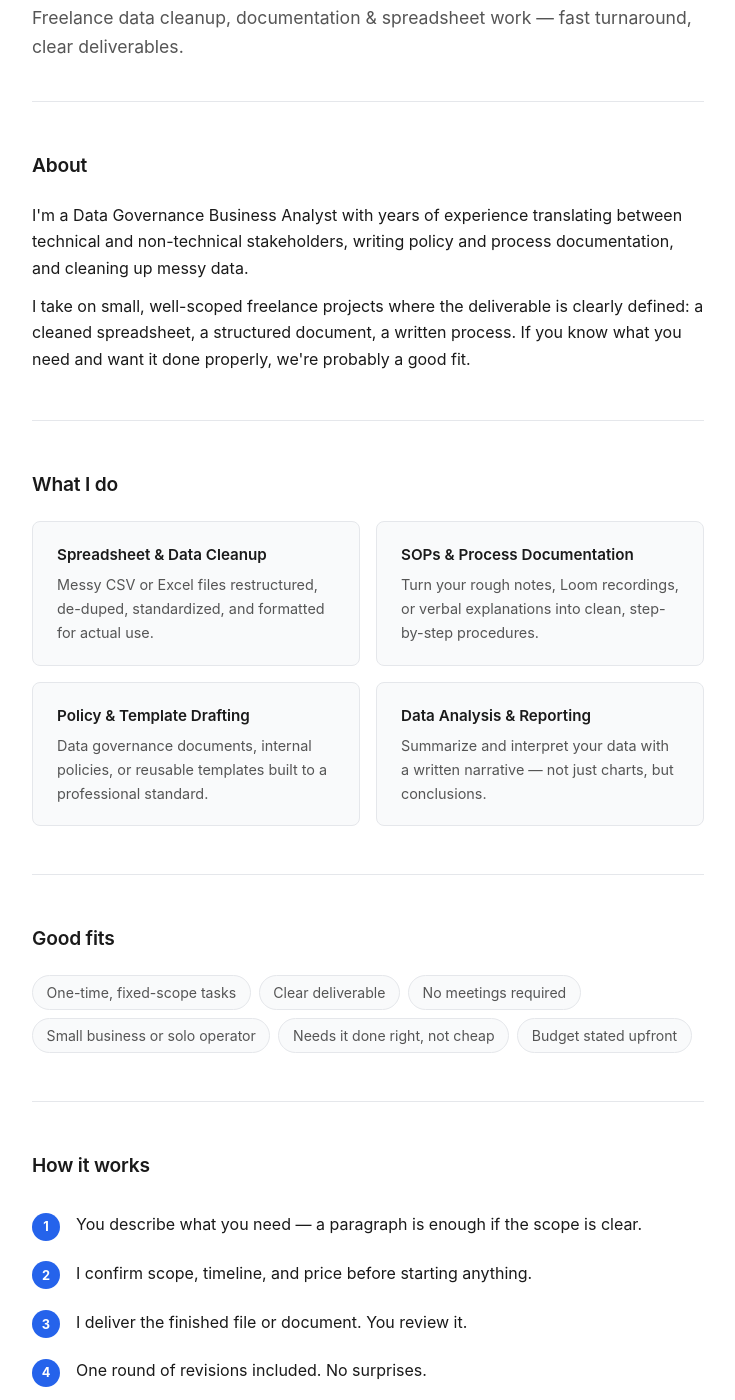
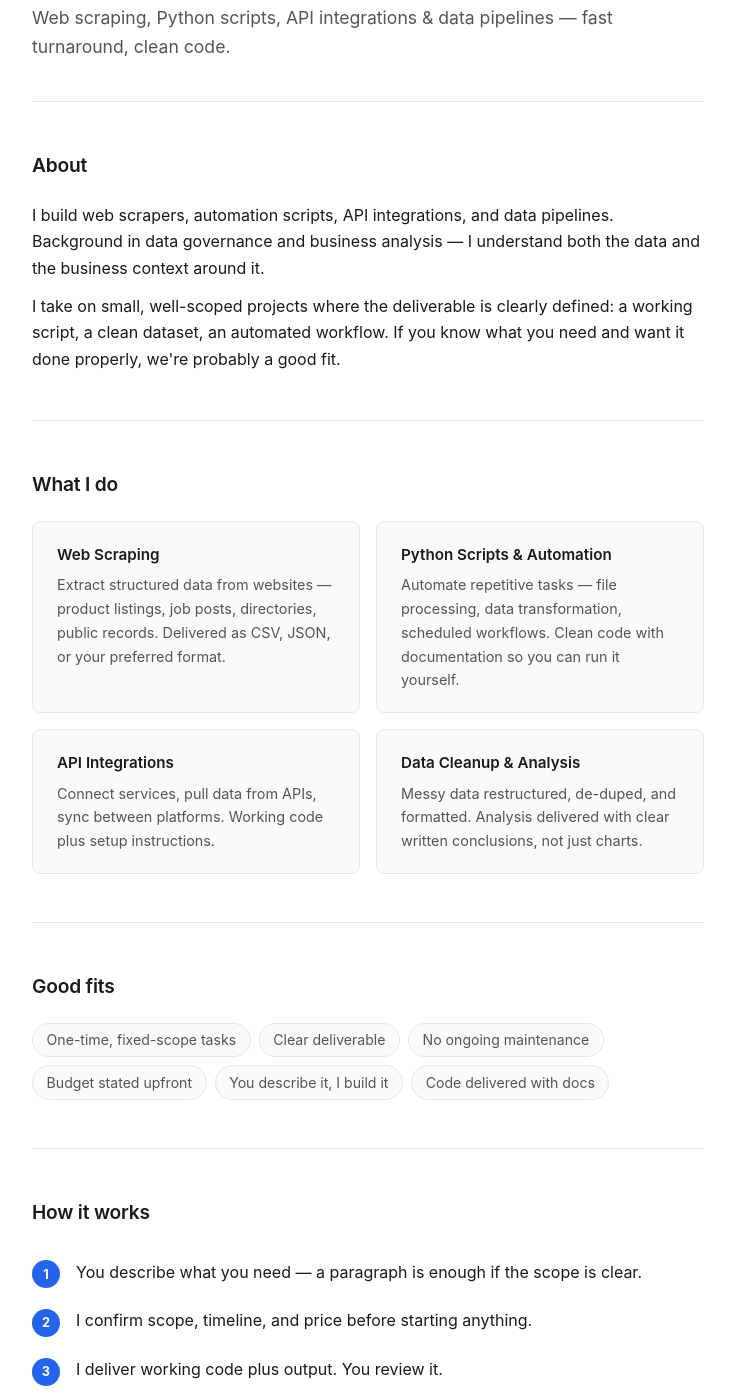
Before and after one commit to mcgrath-dylan/gigflow, a plain HTML site: page index.html in a window 1280 px wide. Shown: the part 99-1499 px from the top of the page, without its empty margins (272-1007 px from the left). Drawn offline with Linux system fonts and the light colour scheme.

Commit message:
Pivot pipeline to technical gig types; retune scoring and templates
- config.yaml: replaced non-technical keywords (spreadsheet, SOP, Excel) with
  technical terms (web scraping, python script, api integration, automation, etl);
  added skip phrases for full-time roles and scope-creep gigs
- scoring_prompt.txt: reframed Dylan's profile as Data & Automation Specialist;
  added qa_feasibility_score criterion; updated gig_type enum with 3 new types
- templates/: added web-scraping.txt, python-script.txt, api-integration.txt
- proposer.py: added new template types to VALID_TYPES
- notifier.py: surface qa_feasibility_score in Discord digest output
- index.html: updated positioning and service cards to match new gig types
- PROJECT_NORTH_STAR.md: decision log entries, gig type fit matrix rewritten
- TIL.md: filled in sessions 7 and 8, polished all entries
- README.md: updated templates list and scoring criteria

Root cause: non-technical gigs are posted on gated platforms (Facebook, LinkedIn)
that cannot be automated. Technical gigs are posted on Reddit/HN in high volume
and are fully deliverable via Claude API. Same pipeline architecture, different config.

Co-Authored-By: Claude Sonnet 4.6 <noreply@anthropic.com>

```diff
--- a/index.html
+++ b/index.html
@@ -3,7 +3,7 @@
 <head>
   <meta charset="UTF-8" />
   <meta name="viewport" content="width=device-width, initial-scale=1.0" />
-  <title>Dylan McGrath — Freelance Data &amp; Documentation</title>
+  <title>Dylan McGrath — Data &amp; Automation Specialist</title>
   <style>
     *, *::before, *::after { box-sizing: border-box; margin: 0; padding: 0; }
 
@@ -191,17 +191,17 @@
 
     <header>
       <h1>Dylan McGrath</h1>
-      <p class="tagline">Freelance data cleanup, documentation &amp; spreadsheet work — fast turnaround, clear deliverables.</p>
+      <p class="tagline">Web scraping, Python scripts, API integrations &amp; data pipelines — fast turnaround, clean code.</p>
     </header>
 
     <!-- About -->
     <section class="about">
       <h2>About</h2>
       <p>
-        I'm a Data Governance Business Analyst with years of experience translating between technical and non-technical stakeholders, writing policy and process documentation, and cleaning up messy data.
+        I build web scrapers, automation scripts, API integrations, and data pipelines. Background in data governance and business analysis — I understand both the data and the business context around it.
       </p>
       <p>
-        I take on small, well-scoped freelance projects where the deliverable is clearly defined: a cleaned spreadsheet, a structured document, a written process. If you know what you need and want it done properly, we're probably a good fit.
+        I take on small, well-scoped projects where the deliverable is clearly defined: a working script, a clean dataset, an automated workflow. If you know what you need and want it done properly, we're probably a good fit.
       </p>
     </section>
 
@@ -211,23 +211,23 @@
       <div class="services-grid">
 
         <div class="service-card">
-          <h3>Spreadsheet &amp; Data Cleanup</h3>
-          <p>Messy CSV or Excel files restructured, de-duped, standardized, and formatted for actual use.</p>
+          <h3>Web Scraping</h3>
+          <p>Extract structured data from websites — product listings, job posts, directories, public records. Delivered as CSV, JSON, or your preferred format.</p>
         </div>
 
         <div class="service-card">
-          <h3>SOPs &amp; Process Documentation</h3>
-          <p>Turn your rough notes, Loom recordings, or verbal explanations into clean, step-by-step procedures.</p>
+          <h3>Python Scripts &amp; Automation</h3>
+          <p>Automate repetitive tasks — file processing, data transformation, scheduled workflows. Clean code with documentation so you can run it yourself.</p>
         </div>
 
         <div class="service-card">
-          <h3>Policy &amp; Template Drafting</h3>
-          <p>Data governance documents, internal policies, or reusable templates built to a professional standard.</p>
+          <h3>API Integrations</h3>
+          <p>Connect services, pull data from APIs, sync between platforms. Working code plus setup instructions.</p>
         </div>
 
         <div class="service-card">
-          <h3>Data Analysis &amp; Reporting</h3>
-          <p>Summarize and interpret your data with a written narrative — not just charts, but conclusions.</p>
+          <h3>Data Cleanup &amp; Analysis</h3>
+          <p>Messy data restructured, de-duped, and formatted. Analysis delivered with clear written conclusions, not just charts.</p>
         </div>
 
       </div>
@@ -239,10 +239,10 @@
       <ul class="fit-list">
         <li>One-time, fixed-scope tasks</li>
         <li>Clear deliverable</li>
-        <li>No meetings required</li>
-        <li>Small business or solo operator</li>
-        <li>Needs it done right, not cheap</li>
+        <li>No ongoing maintenance</li>
         <li>Budget stated upfront</li>
+        <li>You describe it, I build it</li>
+        <li>Code delivered with docs</li>
       </ul>
     </section>
 
@@ -252,7 +252,7 @@
       <ol class="steps">
         <li>You describe what you need — a paragraph is enough if the scope is clear.</li>
         <li>I confirm scope, timeline, and price before starting anything.</li>
-        <li>I deliver the finished file or document. You review it.</li>
+        <li>I deliver working code plus output. You review it.</li>
         <li>One round of revisions included. No surprises.</li>
       </ol>
     </section>
@@ -272,7 +272,7 @@
 
   <footer>
     <div class="container">
-      Dylan McGrath &mdash; Business Analyst &amp; freelance data work
+      Dylan McGrath &mdash; Data &amp; Automation Specialist
     </div>
   </footer>
 
```
Also changed, not shown: config/scoring_prompt.txt, config/templates/api-integration.txt (added), config/templates/python-script.txt (added), config/templates/web-scraping.txt (added), 7 other files.
